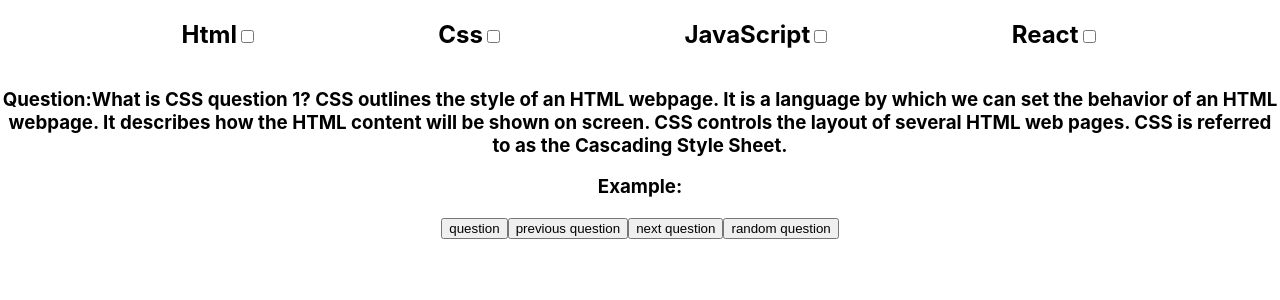
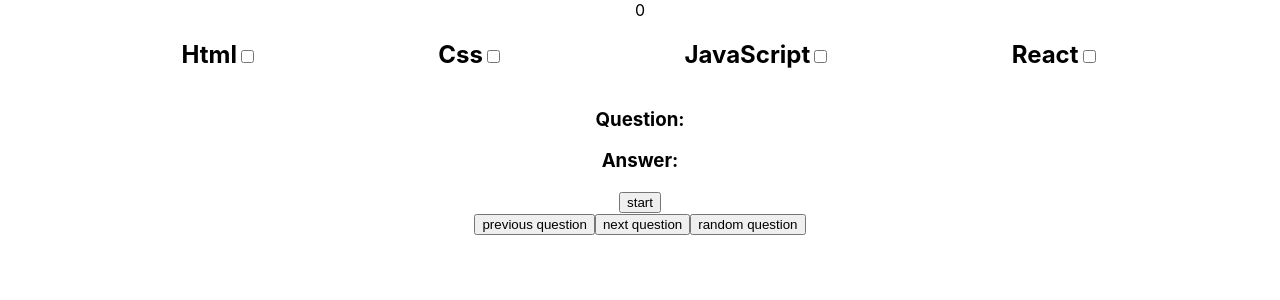
Before and after one commit to Miselrkba/interview-questions, a React (Create React App) app: page / in a window 1280 px wide. Shown: the top 300 px of the page. Built offline with nearby package versions, Linux system fonts and the light colour scheme.

Commit message:
+ functionality for next, prev and rand questions

```diff
--- a/src/App.js
+++ b/src/App.js
@@ -1,52 +1,72 @@
-import React, { useState, useEffect } from "react";
+import React from "react";
 import { data } from "./data";
 
 import "./App.css";
 import { Questionaire } from "./components/Questionaire";
 import { Buttons } from "./components/Buttons";
 
-function App() {
-  const [question, setQuestion] = useState("");
-  // const [isChecked, setIsChecked] = useState(true);
-  const [count, setCount] = useState(0);
+const questions = data.map((item) => item.question);
+const answers = data.map((item) => item.answer);
 
-  const questions = data.map((item) => item.question);
-
-  const nextQuestion = () => {
-    setCount(count + 1 );
-    if(count > questions.length){alert('your reached last question')}
-    setQuestion(questions[count]);
-    console.log(count);
+class App extends React.Component {
+  state = {
+    question: "",
+    answer: "",
+    count: 0,
   };
 
-  const prevQuestion = () => {
-    setCount(count - 1 );
-    if(count === -1){return}
-    setQuestion(questions[count]);
-    console.log(count);
+  getQuestion = () => {
+    this.setState({
+      count: 0,
+      question: questions[0],
+      answer: answers[0]
+    });
   };
 
-  const getQuestion = () => {};
 
-  const randomQuestion = () => {
+  prevQuestion = () => {
+    this.setState((prevState) => ({
+      count: prevState.count - 1,
+      question: questions[prevState.count - 1],
+    }));
+
+  };
+
+  nextQuestion = () => {
+    this.setState((prevState) => ({
+      count: prevState.count + 1,
+      question: questions[prevState.count + 1],
+    }));
+
+  };
+
+  randomQuestion = () => {
     const rand = Math.floor(Math.random() * questions.length);
     const anyQuestion = questions[rand];
-    setQuestion(anyQuestion);
+    const anyAnswer = answers[rand];
+    this.setState({
+      question: anyQuestion,
+      answer: anyAnswer,
+    });
   };
 
-  useEffect(randomQuestion, []);
-
+  render() {
     return (
       <div className="App">
-      <Questionaire question={question} />
+        {this.state.count}
+        <Questionaire
+          question={this.state.question}
+          answer={this.state.answer}
+        />
         <Buttons
-        getQuestion={getQuestion}
-        prevQuestion={prevQuestion}
-        nextQuestion={nextQuestion}
-        randomQuestion={randomQuestion}
+          getQuestion={this.getQuestion}
+          prevQuestion={this.prevQuestion}
+          nextQuestion={this.nextQuestion}
+          randomQuestion={this.randomQuestion}
         />
       </div>
     );
   }
+}
 
 export default App;
--- a/src/components/Buttons.js
+++ b/src/components/Buttons.js
@@ -1,9 +1,16 @@
 import React from "react";
 
-export const Buttons = ({getQuestion, nextQuestion, randomQuestion, prevQuestion}) => {
+export const Buttons = ({
+  getQuestion,
+  nextQuestion,
+  randomQuestion,
+  prevQuestion,
+}) => {
   return (
     <>
-      <button onClick={getQuestion}>question</button>
+      <div>
+        <button onClick={getQuestion}>start</button>
+      </div>
       <button onClick={prevQuestion}>previous question</button>
       <button onClick={nextQuestion}>next question</button>
       <button onClick={randomQuestion}>random question</button>
--- a/src/components/Questionaire.js
+++ b/src/components/Questionaire.js
@@ -1,7 +1,6 @@
 import React from "react";
 
-export const Questionaire = ({question}) => {
-
+export const Questionaire = ({ question, answer }) => {
   return (
     <>
       <nav className="navbar">
@@ -23,10 +22,9 @@
         </h1>
       </nav>
       <div>
-  <h3>Question:{question}</h3>
-        <h3>Example:</h3>
+        <h3>Question: {question}</h3>
+        <h3>Answer: {answer} </h3>
       </div>
     </>
-
   );
 };
--- a/src/data.js
+++ b/src/data.js
@@ -5,27 +5,27 @@
     question: `What is HTML question 1?
     The odds are that you won’t be asked this directly, but it can’t hurt to remind yourself what HTML stands for: Hyper Text Markup Language.
      This means that an HTML document, written in plain text, is used to describe the structure and content of web pages, with links to other pages and resources. In its most basic form, you can define blocks of content, which are displayed depending on the type of block you used.`,
-    example: `Lorem ipsum dolor sit amet consectetur adipisicing elit. Eum, adipisci!`,
+    answer: `Answer1 ipsum dolor sit amet consectetur adipisicing elit. Eum, adipisci!`,
   },
   {
     id: "h2",
     language: "Html",
     question: `What is the difference between HTML elements and tags question 2?
     Elements
-    Each part of a web page, such as a paragraph, an image, a link or anything else you can interact with, is an element. Each type of element has its own behavior - for example you can click on links, or type in text boxes.
+    Each part of a web page, such as a paragraph, an image, a link or anything else you can interact with, is an element. Each type of element has its own behavior - for answer you can click on links, or type in text boxes.
 
     Tags
     An HTML document is a simple, plain text document, which you are able to open with any text editor on your computer. When you open one, you’ll see the document is made up of tags, which are keywords surrounded by angled brackets, each of which describes an HTML element. Here you can see HTML tags telling the browser how to render the text element inside:`,
-    example: `Lorem ipsum dolor sit amet consectetur adipisicing elit. Eum, adipisci!`,
+    answer: `Answer2 ipsum dolor sit amet consectetur adipisicing elit. Eum, adipisci!`,
   },
   {
     id: "h3",
     language: "Html",
     question: `What are attributes and how do you use them Qeustion 3?
-    Each tag can also have additional attributes, which change the way the tag behaves or is displayed. For example, an <input> tag has a type attribute, which you can use to specify whether it’s a text field, checkbox, radio button or one of many more options.
+    Each tag can also have additional attributes, which change the way the tag behaves or is displayed. For answer, an <input> tag has a type attribute, which you can use to specify whether it’s a text field, checkbox, radio button or one of many more options.
 
     Attributes are specified directly after the name of the tag, inside the two angled brackets. They should only ever appear in opening tags or in self-closing tags - they can never be in closing tags. They are followed by an equals sign = and the chosen value in double quotes ". Take care not to include any spaces before and after the equals sign! Multiple attributes can be defined on a single tag, separated by a space.`,
-    example: `Lorem ipsum dolor sit amet consectetur adipisicing elit. Eum, adipisci!`,
+    answer: `Answer3 ipsum dolor sit amet consectetur adipisicing elit. Eum, adipisci!`,
   },
   {
     id: "c1",
@@ -35,54 +35,54 @@
     CSS outlines the style of an HTML webpage. It is a language by which we can set the behavior of an HTML webpage. It describes how the HTML content will be shown on screen.
 
     CSS controls the layout of several HTML web pages. CSS is referred to as the Cascading Style Sheet.`,
-    example: `Lorem ipsum dolor sit amet consectetur adipisicing elit. Eum, adipisci!`,
+    answer: `Answer1 ipsum dolor sit amet consectetur adipisicing elit. Eum, adipisci!`,
   },
   {
     id: "c2",
     language: "Css",
     question: `radom CSS question 2`,
-    example: `Lorem ipsum dolor sit amet consectetur adipisicing elit. Eum, adipisci!`,
+    answer: `Answer2 ipsum dolor sit amet consectetur adipisicing elit. Eum, adipisci!`,
   },
   {
     id: "c3",
     language: "Css",
     question: `random css questio 3`,
-    example: `Lorem ipsum dolor sit amet consectetur adipisicing elit. Eum, adipisci!`,
+    answer: `Answer3 ipsum dolor sit amet consectetur adipisicing elit. Eum, adipisci!`,
   },
   {
     id: "j1",
     language: "JavaScript",
     question: `random JS questio 1`,
-    example: `Lorem ipsum dolor sit amet consectetur adipisicing elit. Eum, adipisci!`,
+    answer: `Answer1 ipsum dolor sit amet consectetur adipisicing elit. Eum, adipisci!`,
   },
   {
     id: "j2",
     language: "JavaScript",
     question: `random JS question 2`,
-    example: `Lorem ipsum dolor sit amet consectetur adipisicing elit. Eum, adipisci!`,
+    answer: `Answer2 ipsum dolor sit amet consectetur adipisicing elit. Eum, adipisci!`,
   },
   {
     id: "j3",
     language: "JavaScript",
     question: `random JS question 3`,
-    example: `Lorem ipsum dolor sit amet consectetur adipisicing elit. Eum, adipisci!`,
+    answer: `Answer3 ipsum dolor sit amet consectetur adipisicing elit. Eum, adipisci!`,
   },
   {
     id: "r1",
     language: "React",
     question: `random react qeustion 1`,
-    example: `Lorem ipsum dolor sit amet consectetur adipisicing elit. Eum, adipisci!`,
+    answer: `Answer1 ipsum dolor sit amet consectetur adipisicing elit. Eum, adipisci!`,
   },
   {
     id: "r2",
     language: "React",
     question: `random React question 2`,
-    example: `Lorem ipsum dolor sit amet consectetur adipisicing elit. Eum, adipisci!`,
+    answer: `Answer2 ipsum dolor sit amet consectetur adipisicing elit. Eum, adipisci!`,
   },
   {
     id: "r3",
     language: "React",
     question: `random React qeustion 3`,
-    example: `Lorem ipsum dolor sit amet consectetur adipisicing elit. Eum, adipisci!`,
+    answer: `Answer3 ipsum dolor sit amet consectetur adipisicing elit. Eum, adipisci!`,
   },
 ];
```
Also changed, not shown: 1 other file (tests, documents, lock files or other folders). Lines whose indentation alone changed are shown as unchanged.
